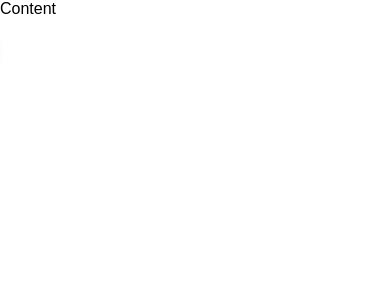
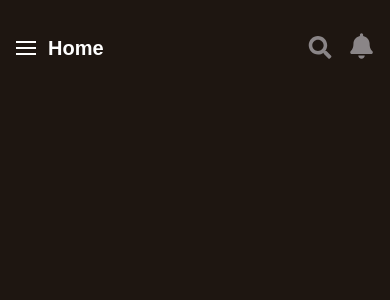
Before and after one commit to sankalpmishra22/Admin-Dashboard, a React (Vite) app: page / in a window 390 px wide. Shown: the top 300 px of the page. Built offline with nearby package versions, Linux system fonts and the light colour scheme; a web font is replaced by a local one.

Commit message:
Added toggle sidebar functionality and created other components

```diff
--- /dev/null
+++ b/src/components/ContentTop/ContentTop.css
@@ -0,0 +1,32 @@
+.main-content-top{
+    display: flex;
+    justify-content: space-between;
+    align-items: center;
+    margin-bottom: 32px;
+}
+.sidebar-toggler{
+    display: flex;
+    align-items: center;
+    margin-right: 12px;
+}
+.sidebar-toggler img{
+    width: 20px;
+}
+.content-top-title{
+    color: var(--clr-white);
+    font-size: 20px;
+    font-weight: 600;
+}
+.content-top-btn{
+    margin-left: 18px;
+}
+.content-top-btn img{
+    width: 24px;
+}
+.content-top-btn img:hover{
+    filter: brightness(0) invert(1);
+}
+.content-top-left{
+    display: flex;
+    align-items: center;
+}
--- /dev/null
+++ b/src/components/ContentTop/ContentTop.jsx
@@ -0,0 +1,29 @@
+import { useContext } from "react";
+import "./ContentTop.css";
+import { SidebarContext } from "../../Context/sidebarContext";
+import { iconsImgs } from "../../utils/images";
+
+const ContentTop = () => {
+    const {toggleSidebar} = useContext(SidebarContext);
+  return (
+    <div className="main-content-top">
+        <div className="content-top-left">
+            <button type="button" className="sidebar-toggler" onClick={() => toggleSidebar()} >
+                <img src={iconsImgs.menu} alt="" />
+            </button>
+            <h3 className="content-top-title">Home</h3>
+        </div>
+        <div className="content-top-btns">
+            <button type="button" className="search-btn content-top-btn">
+                <img src={iconsImgs.search} alt="" />
+            </button>
+            <button className="notification-btn content-top-btn">
+                <img src={iconsImgs.bell} alt="" />
+                <span className="notification-btn-dot"></span>
+            </button>
+        </div>
+    </div>
+  )
+}
+
+export default ContentTop
--- /dev/null
+++ b/src/context/sidebarContext.jsx
@@ -0,0 +1,32 @@
+import { createContext, useReducer } from "react";
+import reducer from "../reducer/sidebarReducer";
+import PropTypes from "prop-types";
+
+const initialState = {
+    isSidebarOpen: false
+}
+
+export const SidebarContext = createContext({});
+export const SidebarProvider = ({children}) => {
+    const [state, dispatch] = useReducer(reducer, initialState);
+
+    const toggleSidebar = () => {
+        dispatch({
+            type: "TOGGLE_SIDEBAR"
+        })
+    }
+
+    return(
+        <SidebarContext.Provider value={{
+            ...state,
+            toggleSidebar
+        }}>
+            {children}
+        </SidebarContext.Provider>
+    )
+
+}
+
+SidebarProvider.propTypes = {
+    children: PropTypes.node
+}
--- a/src/layout/Content/Content.css
+++ b/src/layout/Content/Content.css
@@ -0,0 +1,19 @@
+.main-content{
+    background-color: var(--clr-secondary);
+    flex: 1;
+    padding: 32px;
+}
+
+@media screen and (max-width:1400px){
+    .main-content{
+        padding-left: 20px;
+        padding-right: 20px;
+    }
+}
+
+@media screen and (max-width:1200px) {
+    .main-content{
+        padding-right: 16px;
+        padding-left: 16px;
+    }
+}
--- a/src/layout/Content/Content.jsx
+++ b/src/layout/Content/Content.jsx
@@ -1,7 +1,10 @@
+import ContentTop from "../../components/ContentTop/ContentTop";
 import "./Content.css";
 const Content = () => {
   return (
-    <div>Content</div>
+    <div className="main-content">
+      <ContentTop />
+    </div>
   )
 }
 
--- a/src/layout/Sidebar/Sidebar.jsx
+++ b/src/layout/Sidebar/Sidebar.jsx
@@ -1,10 +1,24 @@
 import "./Sidebar.css";
-import {personsImgs} from "../../utils/images";
-import {navigationLinks} from "../../data/data"
+import { personsImgs } from "../../utils/images";
+import { navigationLinks } from "../../data/data";
+import { useContext, useEffect, useState } from "react";
+import { SidebarContext } from "../../Context/sidebarContext";
 
 const Sidebar = () => {
+  const [activeLinkIdx] = useState(1);
+  const [sidebarClass, setSidebarClass] = useState("");
+  const { isSidebarOpen } = useContext(SidebarContext);
+//   console.log(isSidebarOpen);
+useEffect(() =>{
+    if(isSidebarOpen){
+        setSidebarClass("sidebar-change");
+    }else{
+        setSidebarClass('');
+    }
+},[isSidebarOpen]);
+
   return (
-    <div className={`sidebar`}>
+    <div className={`sidebar ${sidebarClass}`}>
       <div className="user-info">
         <div className="info-img img-fit-cover">
           <img src={personsImgs.person_two} alt="profile image" />
@@ -13,22 +27,22 @@ const Sidebar = () => {
       </div>
       <nav className="navigation">
         <ul className="nav-list">
-                {
-                    navigationLinks.map((navigationLink) => (
+          {navigationLinks.map((navigationLink) => (
             <li className="nav-item" key={navigationLink.id}>
               <a href="#" className={`nav-link`}>
-                                <img src={navigationLink.image} className="nav-link-icon" alt={navigationLink.title} />
-                                <span className="nav-link-text">
-                                    {navigationLink.title}
-                                </span>
+                <img
+                  src={navigationLink.image}
+                  className="nav-link-icon"
+                  alt={navigationLink.title}
+                />
+                <span className="nav-link-text">{navigationLink.title}</span>
               </a>
             </li>
-                    ))
-                }
+          ))}
         </ul>
       </nav>
     </div>
-  )
-}
+  );
+};
 
-export default Sidebar
+export default Sidebar;
--- a/src/main.jsx
+++ b/src/main.jsx
@@ -1,9 +1,12 @@
 import { StrictMode } from 'react'
 import { createRoot } from 'react-dom/client'
 import App from './App.jsx'
+import { SidebarProvider } from './Context/sidebarContext.jsx'
 
 createRoot(document.getElementById('root')).render(
   <StrictMode>
+    <SidebarProvider>
     <App />
+    </SidebarProvider>
   </StrictMode>,
 )
--- /dev/null
+++ b/src/reducer/sidebarReducer.js
@@ -0,0 +1,10 @@
+const sidebarReducer = (state, action) => {
+    if(action.type === "TOGGLE_SIDEBAR"){
+        return{
+            ...state,
+            isSidebarOpen: !state.isSidebarOpen
+        }
+    }
+    throw new Error(`No matching "${action.type}" action type`)
+}
+export default sidebarReducer;
```
Lines whose indentation alone changed are shown as unchanged.
